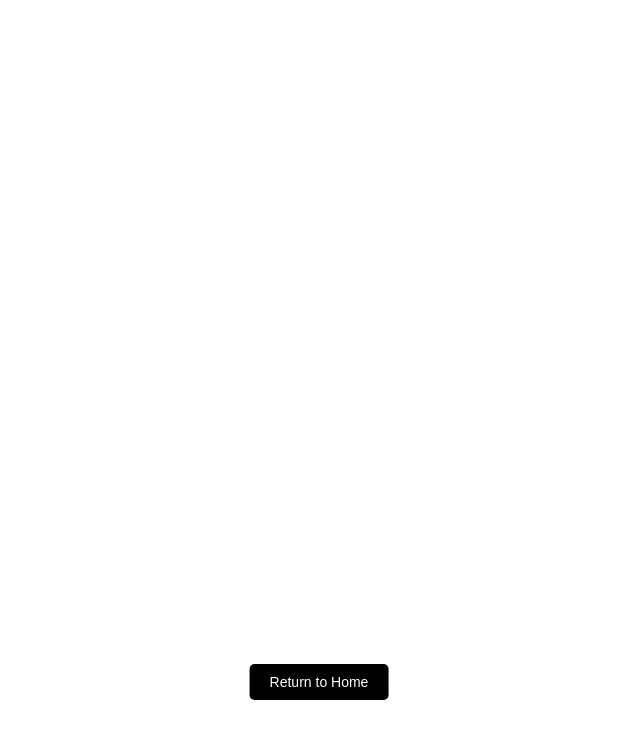
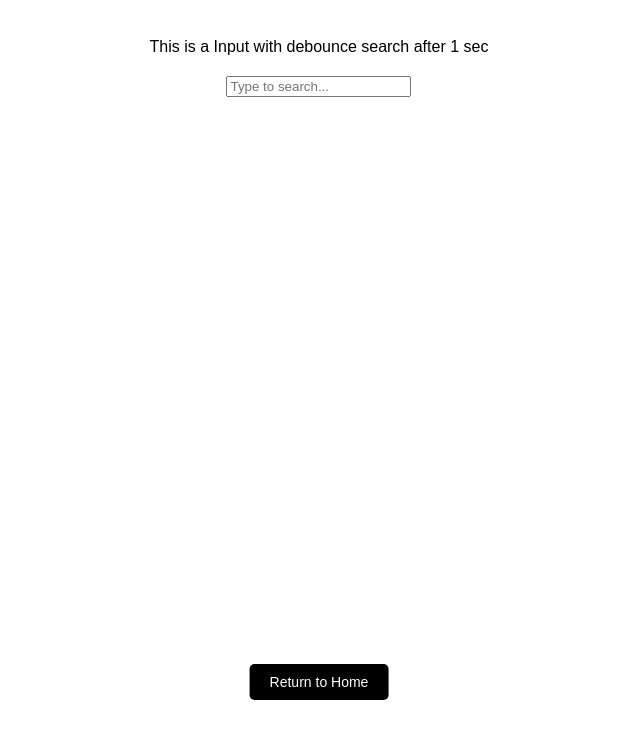
Before and after one commit to timmy1544/web_games, a React (Create React App) app in the folder app/: page /DebounceThrottle in a window 1280 px wide. Before the commit this address had no page. Shown: the top 738 px of the page, without its empty margins (321-961 px from the left). Built offline with nearby package versions, Linux system fonts and the light colour scheme.

Commit message:
add debounce search

```diff
--- a/app/src/App.js
+++ b/app/src/App.js
@@ -7,6 +7,7 @@ import TicTacToe from "./games/tic-tac-toe";
 import Snake from "./games/snake";
 import FileExplorer from './games/file_explorer'
 import TrafficLight from "./games/traffic_light";
+import DeboundAndThrottle from "./games/debounce_and_throttle";
 
 const App = () => {
   return (
@@ -19,7 +20,8 @@ const App = () => {
           <Route path="/TicTacToe" element={<TicTacToe />} />
           <Route path="/Snake" element={<Snake />} />
           <Route path='/FileExplorer' element={<FileExplorer />}/>
-          <Route path='TrafficLight' element={<TrafficLight/>}/>
+          <Route path='/TrafficLight' element={<TrafficLight/>}/>
+          <Route path='DebounceThrottle' element={<DeboundAndThrottle />}/>
         </Routes>
       </GameLayout>
     </Router>
--- a/app/src/games/MainPage.jsx
+++ b/app/src/games/MainPage.jsx
@@ -28,6 +28,10 @@ const GAME_LIST = [
     name: "Traffic Light",
     path: "/TrafficLight",
   },
+  {
+    name: "Debounce & Throttle",
+    path: "/DebounceThrottle",
+  }
 ];
 
 // Color palette for buttons
--- /dev/null
+++ b/app/src/games/debounce_and_throttle/Debounce.jsx
@@ -0,0 +1,39 @@
+import { useState, useEffect } from 'react';
+
+const DEBOUNCE_TIME = 1000 //ms
+
+const DebounceInput = () => {
+    const [inputState, setInputState] = useState('');
+
+    useEffect(() => {
+        const timerId = setTimeout(() => {
+            if(inputState && inputState.length > 0) {
+                //make api request here
+                // eslint-disable-next-line
+                console.log("%c" + `Make API Request, input: ${inputState}`, "color: green; font-weight: bold;");
+            }
+        }, DEBOUNCE_TIME)
+
+        return () => clearTimeout(timerId);
+    }, [inputState])
+
+    const handleInputChange = (e) => {
+        setInputState(e.target?.value)
+    }
+
+    return (
+        <div className='debounce'>
+            <div>This is a Input with debounce search after 1 sec</div>
+            <input
+                type='text'
+                value={inputState}
+                onChange={handleInputChange}
+                placeholder="Type to search..."
+            >
+            </input>
+        </div>
+    )
+
+}
+
+export default DebounceInput
--- /dev/null
+++ b/app/src/games/debounce_and_throttle/DebounceAndThrootle.jsx
@@ -0,0 +1,12 @@
+import './DebounceAndThrottle.scss'
+import DebounceInput from './Debounce';
+const DebounceAndThrottle = () => {
+
+    return (
+        <div className='container'>
+            <DebounceInput />
+        </div>
+    )
+}
+
+export default DebounceAndThrottle;
--- /dev/null
+++ b/app/src/games/debounce_and_throttle/DebounceAndThrottle.scss
@@ -0,0 +1,14 @@
+.container {
+    display: flex;
+    flex-direction: column;
+    gap: 20px;
+    margin-top: 30px;
+
+    .debounce {
+        display:flex;
+        flex-direction: column;
+        justify-content: center;
+        align-items: center;
+        gap: 20px;
+    }
+}
--- /dev/null
+++ b/app/src/games/debounce_and_throttle/index.js
@@ -0,0 +1,2 @@
+import DeboundAndThrottle from './DebounceAndThrootle';
+export default DeboundAndThrottle;
```
